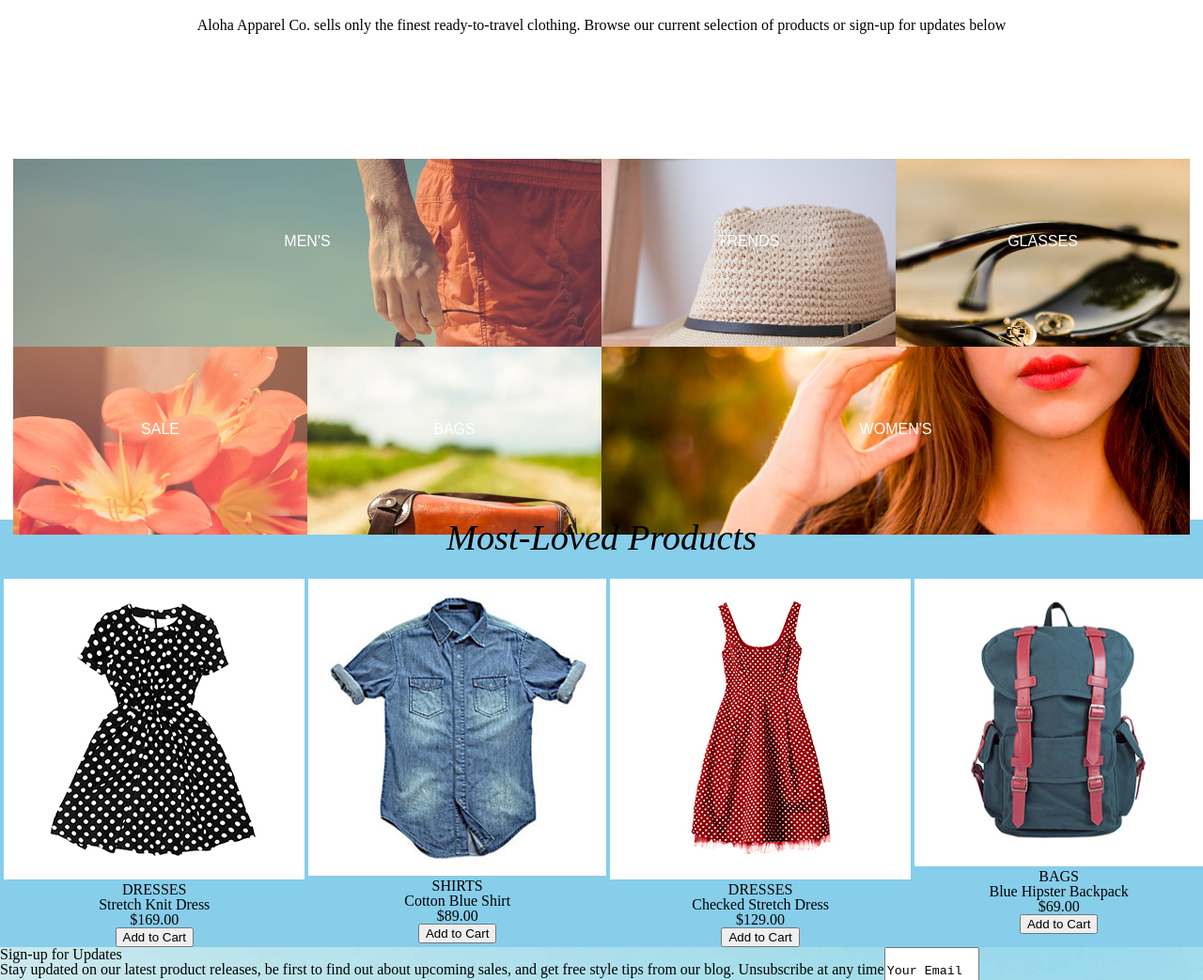
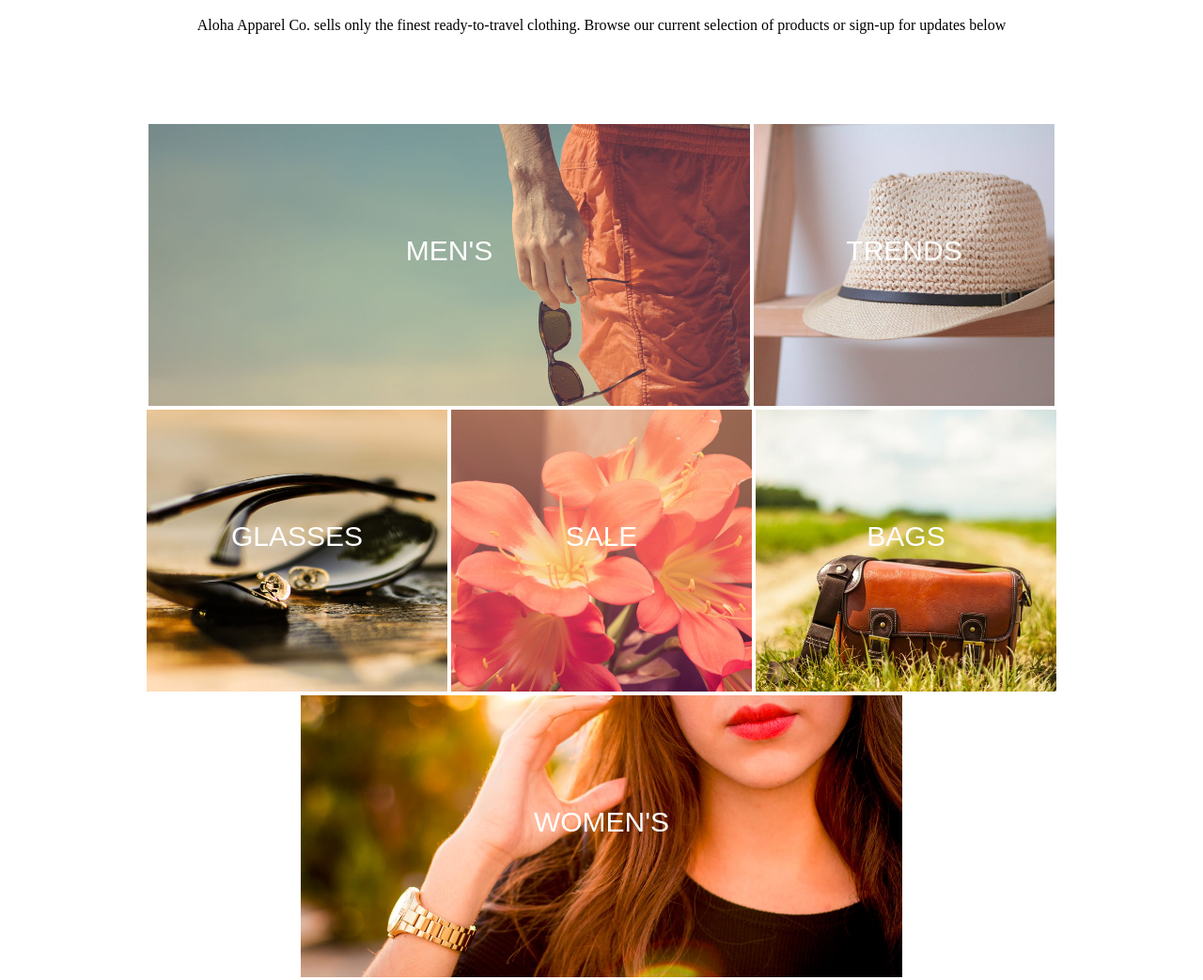
Before and after one commit to cchan54/aloha, a plain HTML site: page index.html in a window 1280 px wide. Shown: the part 501-1544 px from the top of the page at 94% size. Drawn offline with Linux system fonts and the light colour scheme.

Commit message:
Fix container for categories

```diff
--- a/style.css
+++ b/style.css
@@ -155,17 +155,18 @@
   }
 
 /* CONTAINER FOR CATEGORIES */
+
   .box-container {
     display: flex;
+    background-repeat: no-repeat;
+    background-size: cover;
     flex-direction: row;
     flex-wrap: wrap;
+    font-size: 100%;
     align-items: center;
     justify-content: center;
-    border: 4px solid #fff;
-    padding: 10px;
-    height: 25vw;
-    margin-top: 50px;
-    margin-bottom: 50px;
+    margin-top: 25px;
+    margin-bottom: 25px;
   }
 
 /* CATEGORIES */
@@ -173,69 +174,61 @@
     .box-mens {
       background-image: url(images/mens-category.1.jpg);
       background-size: cover;
-      flex-direction: row;
-      flex-wrap: wrap;
-      align-items: center;
-      justify-content: center;
+      font-size: 30px;
+      margin: 2px;
       order: 1;
       width: 50%;
-      height: 200px;
+      height: 300px;
     }
 
     .box-trends {
       background-image: url(images/trends-category.jpg);
       background-size: cover;
-      flex-direction: row;
-      flex-wrap: wrap;
-      align-items: center;
-      justify-content: center;
+      font-size: 30px;
+      margin: 2px;
       order: 2;
       width: 25%;
-      height: 200px;
+      height: 300px;
     }
 
     .box-glasses {
       background-image: url(images/glasses-category.jpg);
       background-size: cover;
-      flex-direction: row;
-      flex-wrap: wrap;
-      align-items: center;
-      justify-content: center;
+      font-size: 30px;
+      margin: 2px;
       order: 3;
       width: 25%;
-      height: 200px;
+      height: 300px;
     }
 
     .box-sale {
       background-image: url(images/sale-category.jpg);
       background-size: cover;
-      flex-direction: row;
-      flex-wrap: wrap;
-      align-items: center;
-      justify-content: center;
+      font-size: 30px;
+      margin: 2px;
       order: 4;
       width: 25%;
-      height: 200px;
+      height: 300px;
     }
 
     .box-bags {
       background-image: url(images/bags-category.jpg);
       background-size: cover;
+      font-size: 30px;
+      margin: 2px;
       order: 5;
       width: 25%;
-      height: 200px;
+      height: 300px;
     }
 
     .box-womens {
       background-image: url(images/womens-category.jpg);
       background-size: cover;
-      flex-direction: row;
-      flex-wrap: wrap;
-      align-items: center;
-      justify-content: center;
+      font-size: 30px;
+      margin: 2px;
       order: 6;
       width: 50%;
-      height: 200px;
+      height: 300px;
     }
 
 /* MOST LOVED PRODUCTS  */
```
